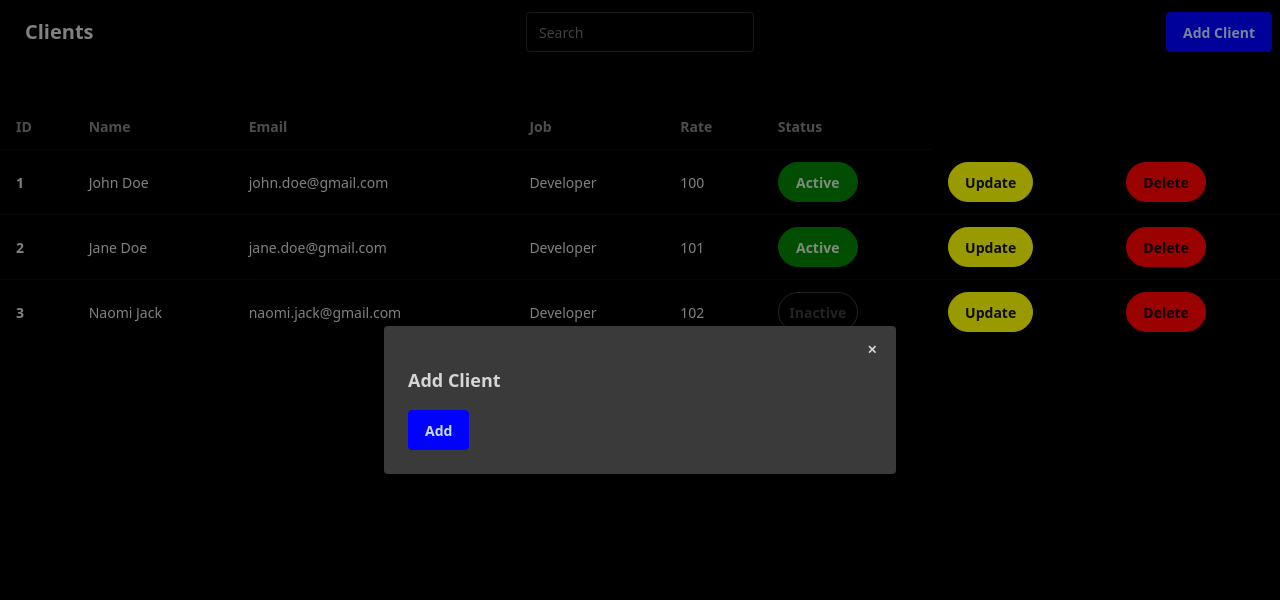
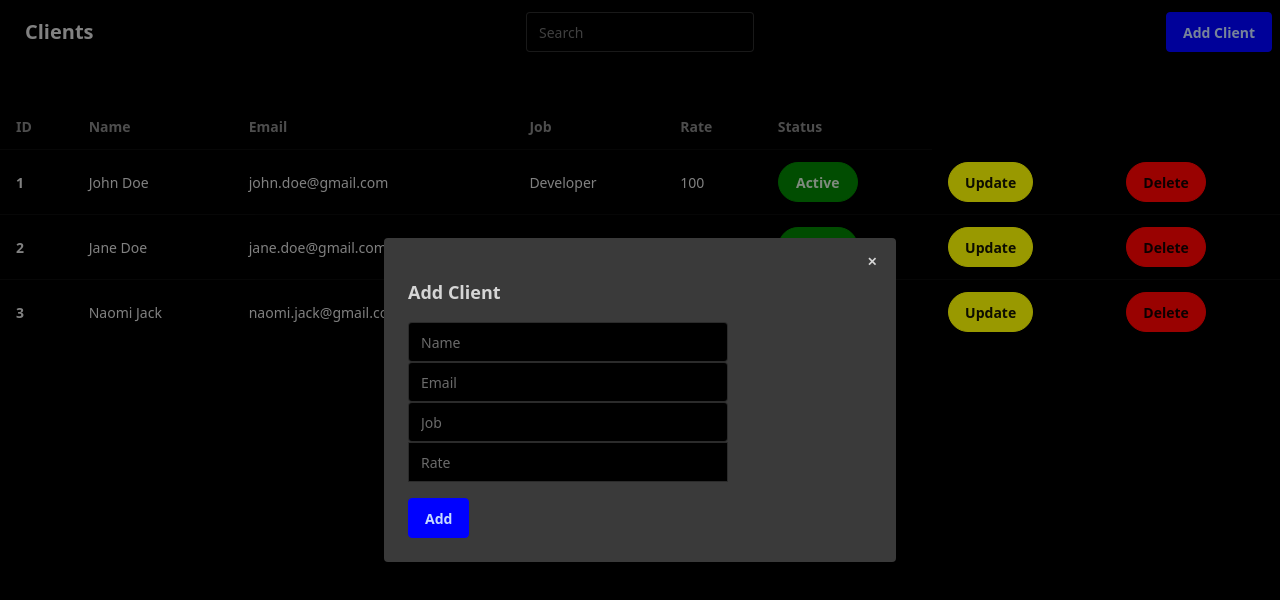
Before and after one commit to liljdot/ClientsDirectory, a React (Vite) app in the folder client/: page / in a window 1280 px wide. Both pictures are taken after a click on the link "Add Client". Shown: the top 600 px of the page. Built offline with nearby package versions, Linux system fonts and the light colour scheme.

Commit message:
fix modal form render, implement update inputs

```diff
--- a/client/src/App.tsx
+++ b/client/src/App.tsx
@@ -2,15 +2,14 @@ import Navbar from './components/Navbar';
 import './App.css'
 import TableList from './components/TableList';
 import ModalForm from './components/ModalForm';
-import { useState } from 'react';
+import useModalFormContext from './hooks/useModalFormContext';
 
 function App() {
-  const [modalFormIsOpen, setModalFormIsOpen] = useState<boolean>(false)
-  const [modalFormMode, setModalFormMode] = useState<"add" | "edit">("add")
+  const {modalFormState} = useModalFormContext()
 
   return (
     <>
-      <ModalForm isOpen={modalFormIsOpen} toggleIsOpen={() => setModalFormIsOpen(prev => !prev)}/>
+      {modalFormState.isOpen &&<ModalForm />}
       <Navbar />
       <TableList />
     </>
--- a/client/src/components/ModalForm.tsx
+++ b/client/src/components/ModalForm.tsx
@@ -1,3 +1,4 @@
+import { ChangeEvent, EventHandler, useState } from "react"
 import useModalFormContext from "../hooks/useModalFormContext"
 
 interface Props {
@@ -5,22 +6,46 @@ interface Props {
 }
 
 const ModalForm: React.FC<Props> = () => {
-    const {modalFormState, modalFormDispatch} = useModalFormContext()
+    const { modalFormState, modalFormDispatch } = useModalFormContext()
+    const [form, setForm] = useState({ ...modalFormState.data })
+
+    const handleFormChange: EventHandler<ChangeEvent<HTMLInputElement>> = (e) => {
+        setForm(prev => ({ ...prev, [e.target.name]: e.target.value }))
+    }
+
     return (
         <>
-            {modalFormState.isOpen && <>
                 {/* You can open the modal using document.getElementById('ID').showModal() method */}
                 <dialog id="my_modal_3" className="modal" open={true}>
                     <div className="modal-box bg-primary rounded">
                         <h3 className="font-bold text-lg py-4">{modalFormState.mode == "add" ? "Add Client" : "Update Client"}</h3>
+
                         <form method="dialog">
                             {/* if there is a button in form, it will close the modal */}
-                            <button className="btn btn-sm btn-circle btn-ghost absolute right-2 top-2" onClick={() => { modalFormDispatch({type: "CLOSE_MODAL", payload: null}) }}>✕</button>
+                            <label className="input rounded">
+                                <input name="name" type="text" className="grow" placeholder="Name" value={form.name} onChange={handleFormChange} />
+                            </label>
+
+                            <label className="input rounded">
+                                <input name="email" type="text" className="grow" placeholder="Email" value={form.email} onChange={handleFormChange} />
+                            </label>
+
+                            <label className="input rounded">
+                                <input name="job" type="text" className="grow" placeholder="Job" value={form.job} onChange={handleFormChange} />
+                            </label>
+
+                            <div className="flex mb-4 justify-between">
+                                <label className="input">
+                                    <input name="rate" type="number" className="grow" placeholder="Rate" value={form.rate} onChange={handleFormChange} />
+                                </label>
+                            </div>
+
+                            <button className="btn btn-sm btn-circle btn-ghost absolute right-2 top-2" onClick={() => { modalFormDispatch({ type: "CLOSE_MODAL", payload: null }) }}>✕</button>
                             <button className={`btn btn-${modalFormState.mode == "add" ? "info" : "warning"} rounded`}>{modalFormState.mode == "add" ? "Add" : "Save Changes"}</button>
                         </form>
+                        {modalFormState.data?.name}
                     </div>
                 </dialog>
-            </>}
         </>
     )
 }
--- a/client/src/components/TableList.tsx
+++ b/client/src/components/TableList.tsx
@@ -1,3 +1,4 @@
+import useModalFormContext from "../hooks/useModalFormContext"
 import { Client } from "../types"
 
 const TableList: React.FC = () => {
@@ -6,6 +7,8 @@ const TableList: React.FC = () => {
         { name: "Jane Doe", email: "jane.doe@gmail.com", job: "Developer", isActive: true, rate: "101", id: "2" },
         { name: "Naomi Jack", email: "naomi.jack@gmail.com", job: "Developer", isActive: false, rate: "102", id: "3" }
     ]
+
+    const {modalFormDispatch} = useModalFormContext()
 
     return (
         <div className="overflow-x-auto mt-10">
@@ -30,7 +33,7 @@ const TableList: React.FC = () => {
                             <td>{client.job}</td>
                             <td>{client.rate}</td>
                             <td><button className={`btn rounded-full w-20 ${client.isActive ? "btn-success" : "btn-outline btn-primary"}`}>{client.isActive ? "Active" : "Inactive"}</button></td>
-                            <td><button className="btn-warning btn rounded-full">Update</button></td>
+                            <td><button className="btn-warning btn rounded-full" onClick={() => {modalFormDispatch({type: "OPEN_MODAL", payload: {mode: "edit", data: client}})}}>Update</button></td>
                             <td><button className="btn-error btn rounded-full">Delete</button></td>
                         </tr>
                     ))}
--- a/client/src/contexts/modalFormContext.tsx
+++ b/client/src/contexts/modalFormContext.tsx
@@ -5,12 +5,13 @@ import { Client } from "../types";
 export interface ModalFormState {
     isOpen: boolean
     mode: "add" | "edit"
-    data?: Client
+    data: Client | null
 }
 
 export const modalFormInitialState: ModalFormState = {
     isOpen: false,
-    mode: "add"
+    mode: "add",
+    data: null
 }
 
 export const modalFormContext = createContext<{modalFormState: ModalFormState, modalFormDispatch: Dispatch<ModalFormReducerActions>} | undefined>(undefined)
--- a/client/src/hooks/useModalFormContext.ts
+++ b/client/src/hooks/useModalFormContext.ts
@@ -1,6 +1,6 @@
 import { Dispatch, useContext } from "react"
-import { modalFormContext, ModalFormState } from "../contexts/modalFormCOntext"
 import { ModalFormReducerActions } from "../reducers/modalFormReducer"
+import { modalFormContext, ModalFormState } from "../contexts/modalFormContext"
 
 const useModalFormContext = (): {modalFormState: ModalFormState, modalFormDispatch: Dispatch<ModalFormReducerActions>} => {
     const context = useContext(modalFormContext)
--- a/client/src/reducers/modalFormReducer.ts
+++ b/client/src/reducers/modalFormReducer.ts
@@ -1,8 +1,8 @@
 import { Reducer } from "react";
-import { ModalFormState } from "../contexts/modalFormCOntext";
 import { Client } from "../types";
+import { ModalFormState } from "../contexts/modalFormContext";
 
-export type ModalFormReducerActions = { type: "OPEN_MODAL", payload: {mode: "add" | "edit", data?: Client} } |
+export type ModalFormReducerActions = { type: "OPEN_MODAL", payload: {mode: "add" | "edit", data: Client | null} } |
 { type: "CLOSE_MODAL", payload: null }
 
 const modalFormReducer: Reducer<ModalFormState, ModalFormReducerActions> = (state, action) => {
```
